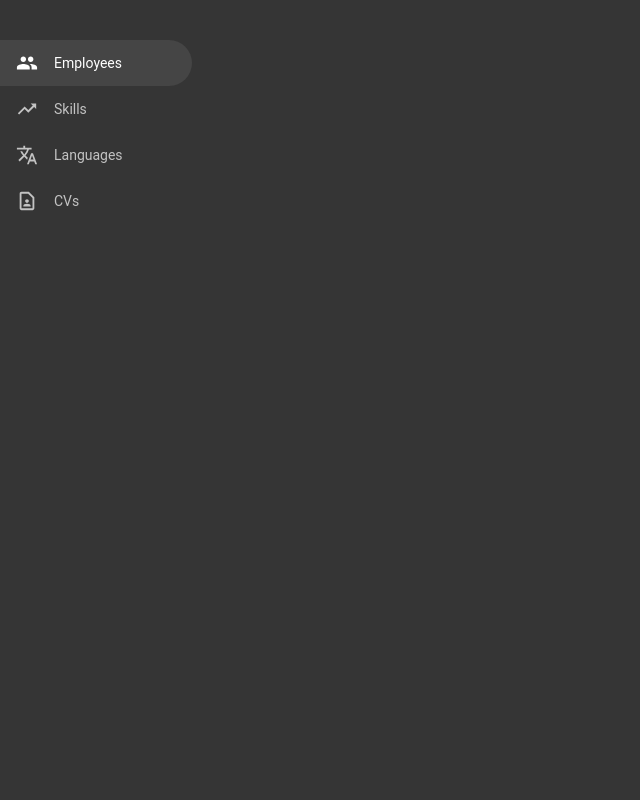
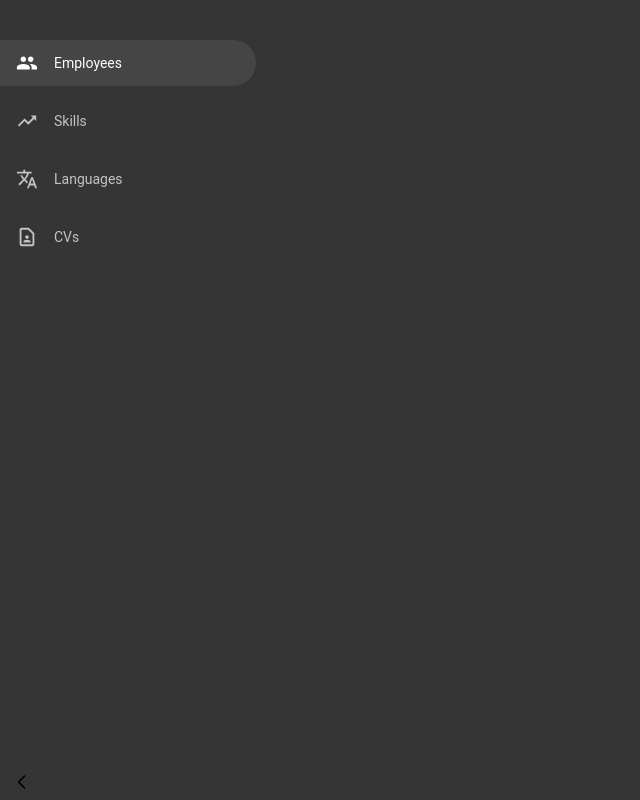
Before and after one commit to UlyanaFilkova/TalentHub, a Nuxt app: page / in a window 1280 px wide. Shown: the whole page, without its empty margins (0-640 px from the left). Built offline with nearby package versions, Linux system fonts and the light colour scheme.

Commit message:
feat: add collapse animation

```diff
--- /dev/null
+++ b/components/icons/BackArrow.vue
@@ -0,0 +1,23 @@
+<template>
+	<svg
+		class="h-5 w-5"
+		xmlns="http://www.w3.org/2000/svg"
+		fill="none"
+		viewBox="0 0 24 24"
+		stroke="currentColor"
+		:class="isCollapsed ? 'rotate-180' : ''"
+	>
+		<path
+			stroke-linecap="round"
+			stroke-linejoin="round"
+			stroke-width="2"
+			d="M15 19l-7-7 7-7"
+		/>
+	</svg>
+</template>
+
+<script setup lang="ts">
+	const props = defineProps<{
+		isCollapsed: boolean;
+	}>();
+</script>
--- /dev/null
+++ b/components/sidebar/ToggleButton.vue
@@ -0,0 +1,22 @@
+<template>
+	<button
+		class="mt-auto rounded-md px-3 py-2 transition-colors duration-200"
+		@click="onToggleSidebar"
+	>
+		<IconsBackArrow :is-collapsed="isCollapsed" />
+	</button>
+</template>
+
+<script setup lang="ts">
+	const props = defineProps<{
+		isCollapsed: boolean;
+	}>();
+
+	const emit = defineEmits<{
+		(event: 'toggle'): void;
+	}>();
+
+	const onToggleSidebar = () => {
+		emit('toggle');
+	};
+</script>
--- a/components/TheSidebar.vue
+++ b/components/sidebar/index.vue
@@ -1,8 +1,19 @@
 <template>
-	<aside>
-		<nav class="gap- flex flex-col">
-			<SidebarItem v-for="item in items" :key="item.text" :item="item" />
+	<aside
+		:class="[
+			'flex flex-col transition-all duration-300',
+			isCollapsed ? 'w-16' : 'w-64',
+		]"
+	>
+		<nav class="flex flex-col gap-3">
+			<SidebarItem
+				v-for="item in items"
+				:key="item.text"
+				:item="item"
+				:is-collapsed="isCollapsed"
+			/>
 		</nav>
+		<SidebarToggleButton :is-collapsed="isCollapsed" @toggle="toggleSidebar" />
 	</aside>
 </template>
 
@@ -37,4 +48,9 @@
 			isActive: false,
 		},
 	];
+	const isCollapsed = ref(false);
+
+	const toggleSidebar = () => {
+		isCollapsed.value = !isCollapsed.value;
+	};
 </script>
--- a/components/SidebarItem.vue
+++ b/components/sidebar/item.vue
@@ -4,6 +4,7 @@
 		:class="[
 			'flex items-center gap-4 rounded-br-[31px] rounded-tr-[31px] py-3 pl-4 transition duration-200 ease-in-out hover:bg-sidebar-hover',
 			item.isActive ? 'bg-sidebar-hover text-active-color' : '',
+			isCollapsed ? 'text-transparent' : '',
 		]"
 	>
 		<div>
@@ -11,8 +12,13 @@
 		</div>
 
 		<span
-			class="text-sm"
-			:class="item.isActive ? 'text-active-color' : 'text-inactive-color'"
+			:class="[
+				'text-sm transition-all duration-200 ease-in-out',
+				isCollapsed
+					? 'visibility-hidden opacity-0'
+					: 'visibility-visible opacity-100',
+				item.isActive ? 'text-active-color' : 'text-inactive-color',
+			]"
 		>
 			{{ item.text }}
 		</span>
@@ -27,7 +33,7 @@
 		isActive: boolean;
 	}
 
-	const props = defineProps<{ item: SidebarItem }>();
+	const props = defineProps<{ item: SidebarItem; isCollapsed: boolean }>();
 	const color = computed(() =>
 		props.item.isActive
 			? 'var(--color-active-text)'
--- a/layouts/default.vue
+++ b/layouts/default.vue
@@ -1,7 +1,7 @@
 <template>
 	<div class="flex min-h-screen flex-col bg-background">
 		<div class="flex flex-1 gap-6">
-			<TheSidebar class="w-48 pt-10" />
+			<Sidebar class="w-48 pt-10" />
 
 			<div class="flex flex-1 flex-col gap-3">
 				<TheHeader class="h-10" />
```
